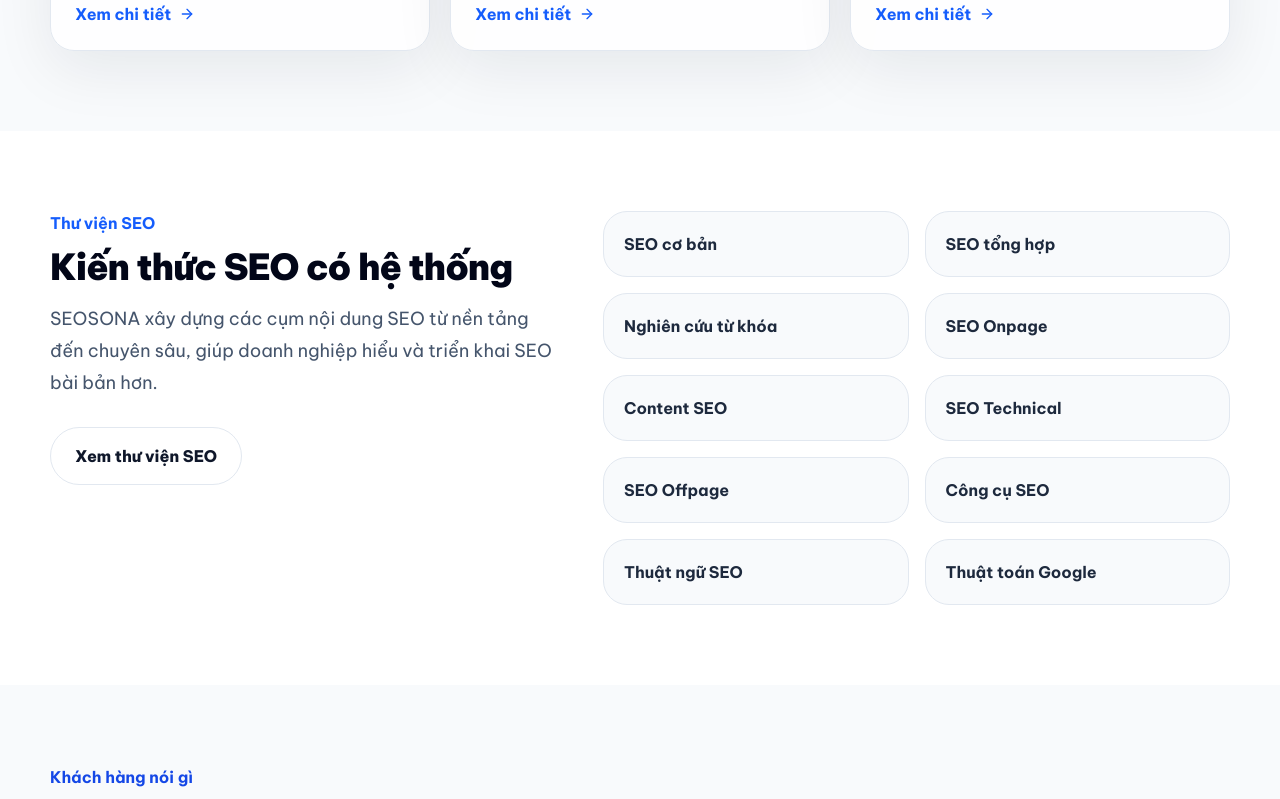
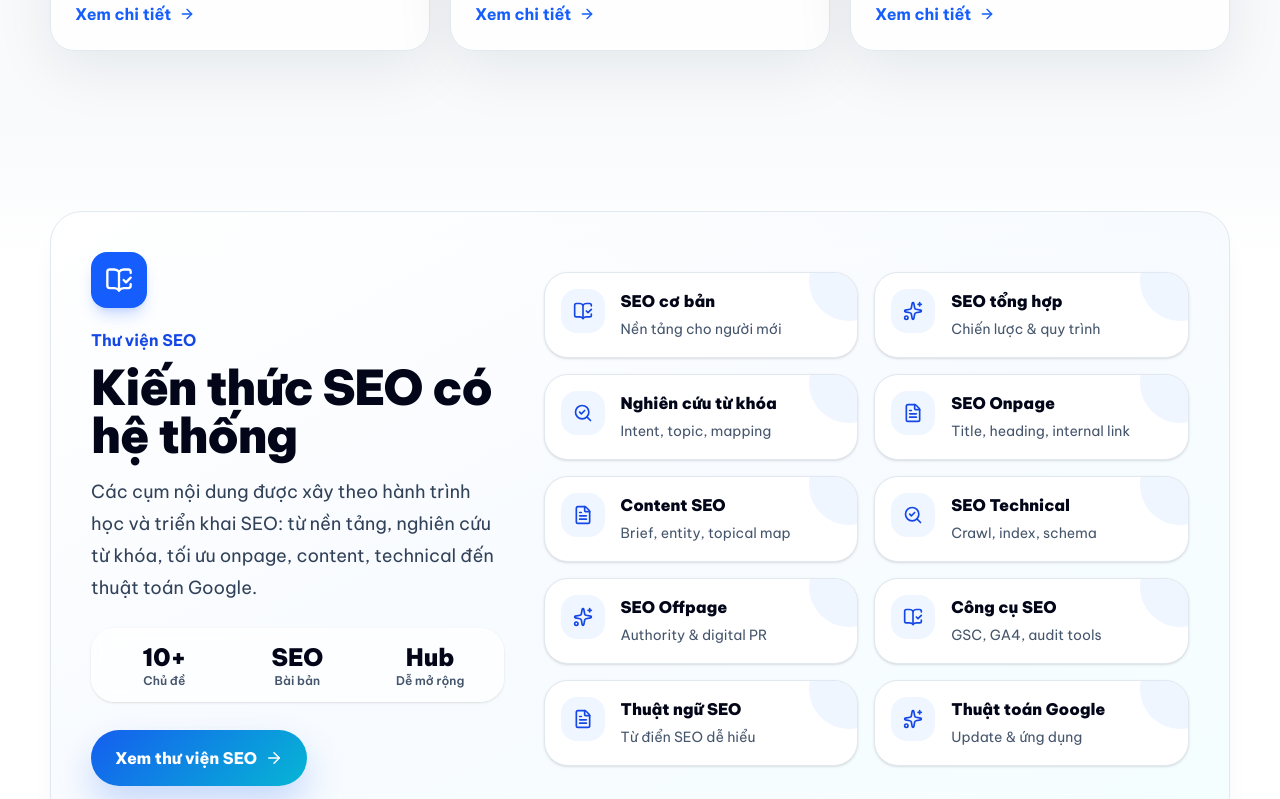
Before and after one commit to LongLeo287/SEOSONA, a Next.js app: page / in a window 1280 px wide. Shown: the part 4620-5419 px from the top of the page. Built offline with nearby package versions, Linux system fonts and the light colour scheme.

Commit message:
refactor: use redesigned knowledge hub component on homepage

```diff
--- a/app/page.tsx
+++ b/app/page.tsx
@@ -4,15 +4,11 @@ import { ClientLogoGrid } from "@/components/sections/ClientLogoGrid";
 import { FeaturedPosts } from "@/components/sections/FeaturedPosts";
 import { Hero } from "@/components/sections/Hero";
 import { HomeFinalCta } from "@/components/sections/HomeFinalCta";
+import { KnowledgeHubPreview } from "@/components/sections/KnowledgeHubPreview";
 import { PressLogoGrid } from "@/components/sections/PressLogoGrid";
 import { Services } from "@/components/sections/Services";
 import { Testimonials } from "@/components/sections/Testimonials";
 import { WhyChoose } from "@/components/sections/WhyChoose";
-import Link from "next/link";
-
-const hubs = [
-  "SEO cơ bản", "SEO tổng hợp", "Nghiên cứu từ khóa", "SEO Onpage", "Content SEO", "SEO Technical", "SEO Offpage", "Công cụ SEO", "Thuật ngữ SEO", "Thuật toán Google"
-];
 
 export default function HomePage() {
   return (
@@ -23,19 +19,7 @@ export default function HomePage() {
       <WhyChoose />
       <AboutPreview />
       <CaseStudyPreview />
-      <section className="bg-white py-20">
-        <div className="container grid gap-10 lg:grid-cols-[.9fr_1.1fr]">
-          <div>
-            <span className="font-bold text-blue-600">Thư viện SEO</span>
-            <h2 className="mt-3 text-4xl font-black tracking-tight text-slate-950">Kiến thức SEO có hệ thống</h2>
-            <p className="mt-4 text-lg leading-8 text-slate-600">SEOSONA xây dựng các cụm nội dung SEO từ nền tảng đến chuyên sâu, giúp doanh nghiệp hiểu và triển khai SEO bài bản hơn.</p>
-            <Link href="/seo/" className="btn-secondary mt-7">Xem thư viện SEO</Link>
-          </div>
-          <div className="grid gap-4 sm:grid-cols-2">
-            {hubs.map((hub) => <div key={hub} className="rounded-3xl border border-slate-200 bg-slate-50 p-5 font-bold text-slate-800 transition hover:-translate-y-1 hover:border-blue-200 hover:bg-white hover:shadow-lg">{hub}</div>)}
-          </div>
-        </div>
-      </section>
+      <KnowledgeHubPreview />
       <Testimonials />
       <PressLogoGrid />
       <FeaturedPosts />
```
